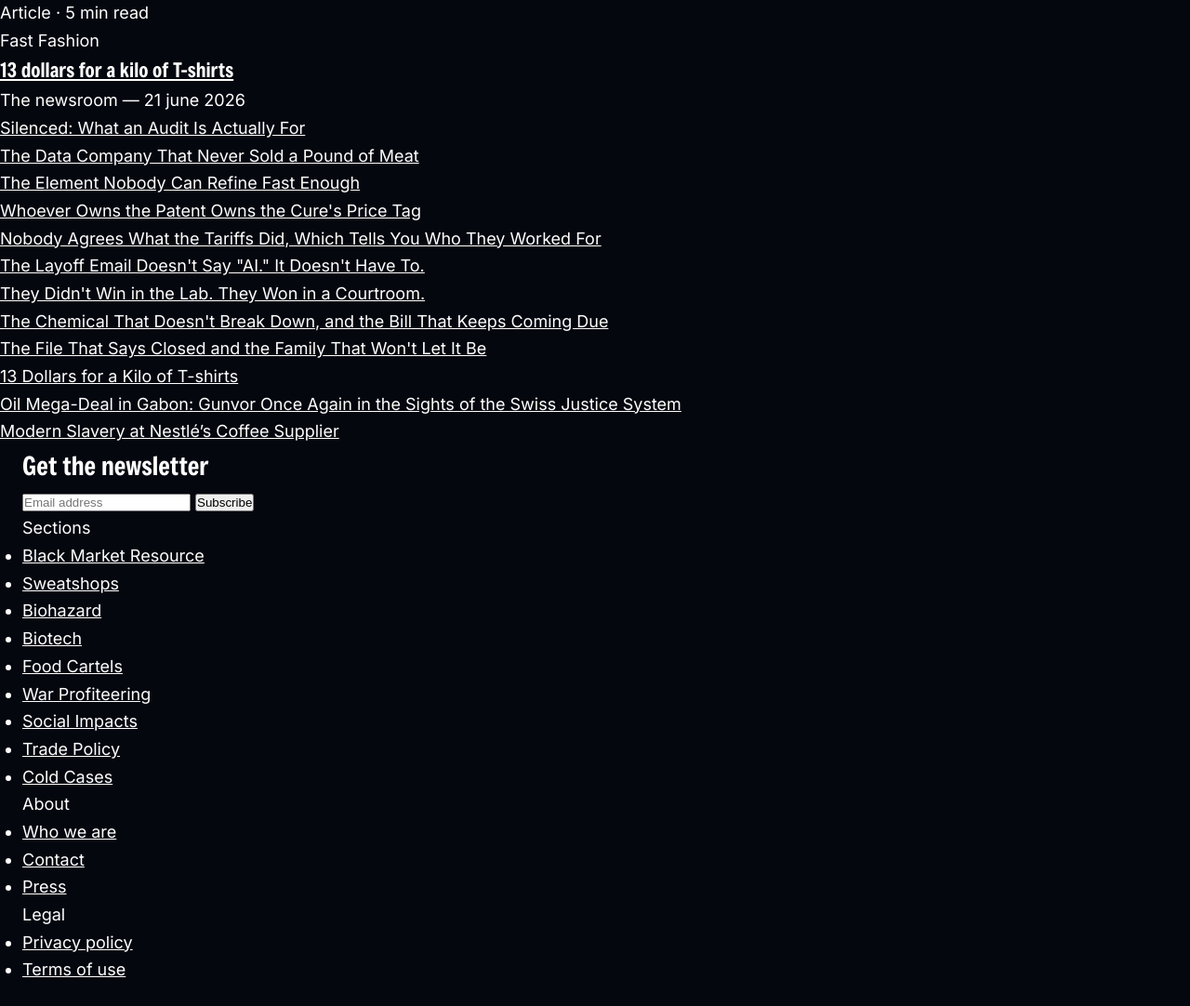
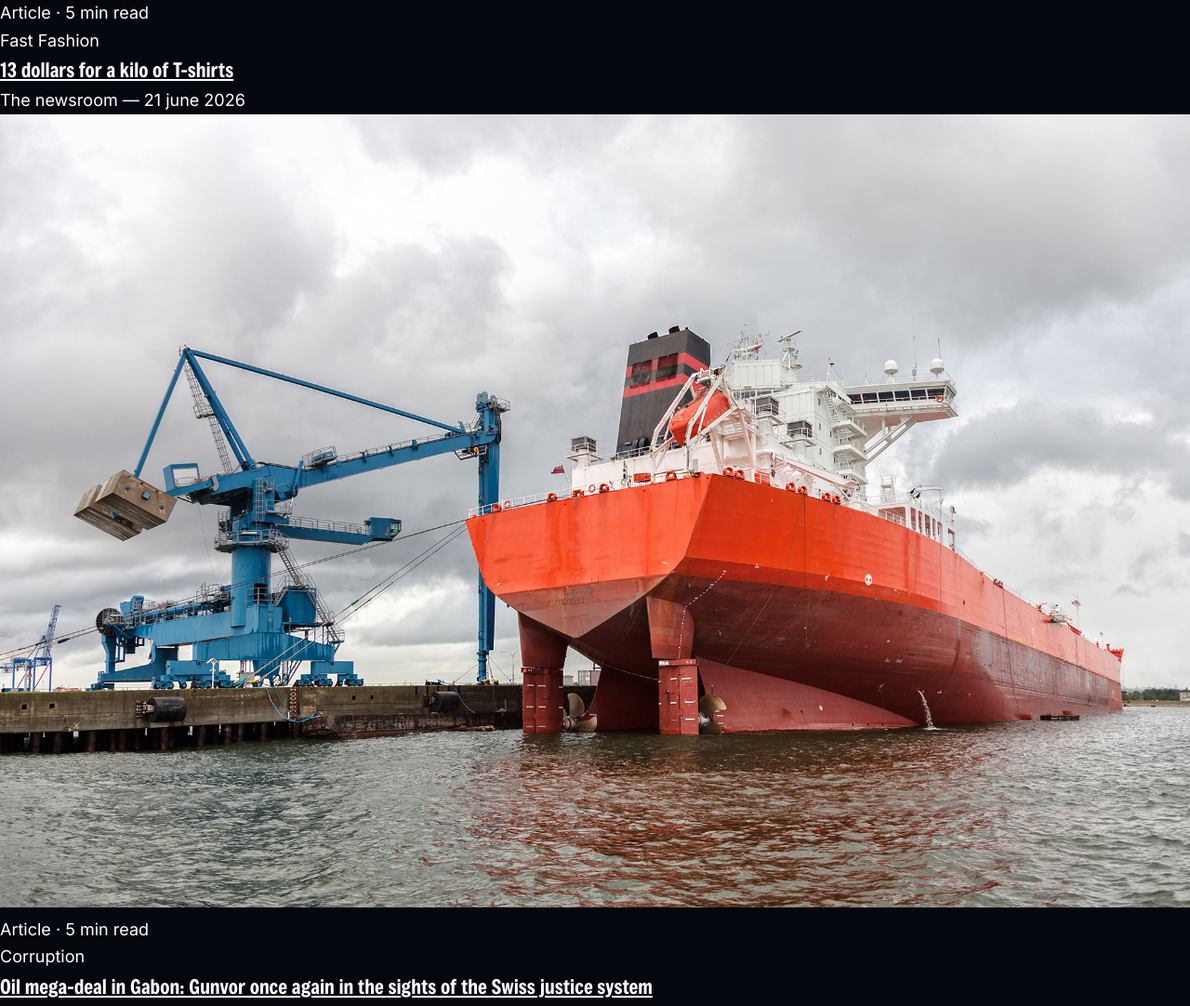
Before and after one commit to suleyman-qrs/360, a website built with Parcel: page src/index.html in a window 1280 px wide. Shown: the part 1859-2941 px from the top of the page at 93% size. Before the commit the page ends 2917 px from the top, so only its background shows below. Built offline with nearby package versions, Linux system fonts and the light colour scheme.

Commit message:
added cards

```diff
--- a/src/index.html
+++ b/src/index.html
@@ -23,9 +23,10 @@
           </div>
         </div>
       </article>
-            <article class="card">
+
+      <article class="card">
         <div class="card-image">
-          <img src="assets/images/articles/sweatshops-audit-silenced.jpg" alt="Image of a man squeezing a shirt dry and money falling out"/>
+          <img src="assets/images/articles/fashion-13-dollars-tshirts.jpg" alt="Squeezed dry: brands keep pushing T-shirt prices down."/>
           <span class="badge">Article · 5 min read</span>
           </div>
           <div class=""card-content>
@@ -36,71 +37,45 @@
           </div>
         </div>
       </article>
-      <ul>
-        <li>
-          <a href="articles/sweatshops-audit-silenced.html">
-            Silenced: What an Audit Is Actually For</a
-          >
-        </li>
-        <li>
-          <a href="articles/food-cartels-agri-stats.html"
-            >The Data Company That Never Sold a Pound of Meat</a
-          >
-        </li>
-        <li>
-          <a href="articles/rare-earths-refining.html"
-            >The Element Nobody Can Refine Fast Enough</a
-          >
-        </li>
-        <li>
-          <a href="articles/biotech-crispr-patents.html"
-            >Whoever Owns the Patent Owns the Cure's Price Tag</a
-          >
-        </li>
-        <li>
-          <a href="articles/trade-policy-tariffs.html"
-            >Nobody Agrees What the Tariffs Did, Which Tells You Who They Worked
-            For</a
-          >
-        </li>
-        <li>
-          <a href="articles/social-impacts-ai-layoffs.html"
-            >The Layoff Email Doesn't Say "AI." It Doesn't Have To.</a
-          >
-        </li>
-        <li>
-          <a href="articles/biohazard-roundup-preemption.html"
-            >They Didn't Win in the Lab. They Won in a Courtroom.</a
-          >
-        </li>
-        <li>
-          <a href="articles/biohazard-pfas-settlements.html"
-            >The Chemical That Doesn't Break Down, and the Bill That Keeps
-            Coming Due</a
-          >
-        </li>
-        <li>
-          <a href="articles/cold-case-suchir-balaji.html"
-            >The File That Says Closed and the Family That Won't Let It Be</a
-          >
-        </li>
-        <li>
-          <a href="articles/fashion-13-dollars-tshirts.html"
-            >13 Dollars for a Kilo of T-shirts</a
-          >
-        </li>
-        <li>
-          <a href="articles/corruption-gunvor-gabon.html"
-            >Oil Mega-Deal in Gabon: Gunvor Once Again in the Sights of the
-            Swiss Justice System</a
-          >
-        </li>
-        <li>
-          <a href="articles/soft-commodities-nestle-coffee.html"
-            >Modern Slavery at Nestlé’s Coffee Supplier</a
-          >
-        </li>
-      </ul>
+
+      <article class="card">
+        <div class="card-image">
+          <img src="assets/images/articles/corruption-gunvor-gabon.jpg" alt="An oil tanker at a loading terminal."/>
+          <span class="badge">Article · 5 min read</span>
+          </div>
+          <div class=""card-content>
+            <p class="card-category">Corruption</p>
+            <h3 class="card-title"><a href="articles/corruption-gunvor-gabon.html">Oil mega-deal in Gabon: Gunvor once again in the sights of the Swiss justice system</a></h3>
+            <p class=""author-date>The newsroom — 2 june 2026</p>
+          </div>
+        </div>
+      </article>
+
+      <article class="card">
+        <div class="card-image">
+          <img src="assets/images/articles/trade-policy-tariffs.jpg" alt="cargo ship"/>
+          <span class="badge">Article · 5 min read</span>
+          </div>
+          <div class=""card-content>
+            <p class="card-category">Trade Policy</p>
+            <h3 class="card-title"><a href="articles/trade-policy-tariffs.html">Nobody Agrees What the Tariffs Did, Which Tells You Who They Worked For</a></h3>
+            <p class=""author-date>The newsroom — 21 june 2026</p>
+          </div>
+        </div>
+      </article>
+
+      <article class="card">
+        <div class="card-image">
+          <img src="assets/images/articles/trade-policy-tariffs.jpg" alt="cargo ship"/>
+          <span class="badge">Article · 5 min read</span>
+          </div>
+          <div class=""card-content>
+            <p class="card-category">Trade Policy</p>
+            <h3 class="card-title"><a href="articles/trade-policy-tariffs.html">Nobody Agrees What the Tariffs Did, Which Tells You Who They Worked For</a></h3>
+            <p class=""author-date>The newsroom — 21 june 2026</p>
+          </div>
+        </div>
+      </article>
     </main>
     <include src="components/newsletter.html"></include>
     <include src="components/footer.html"></include>
```
